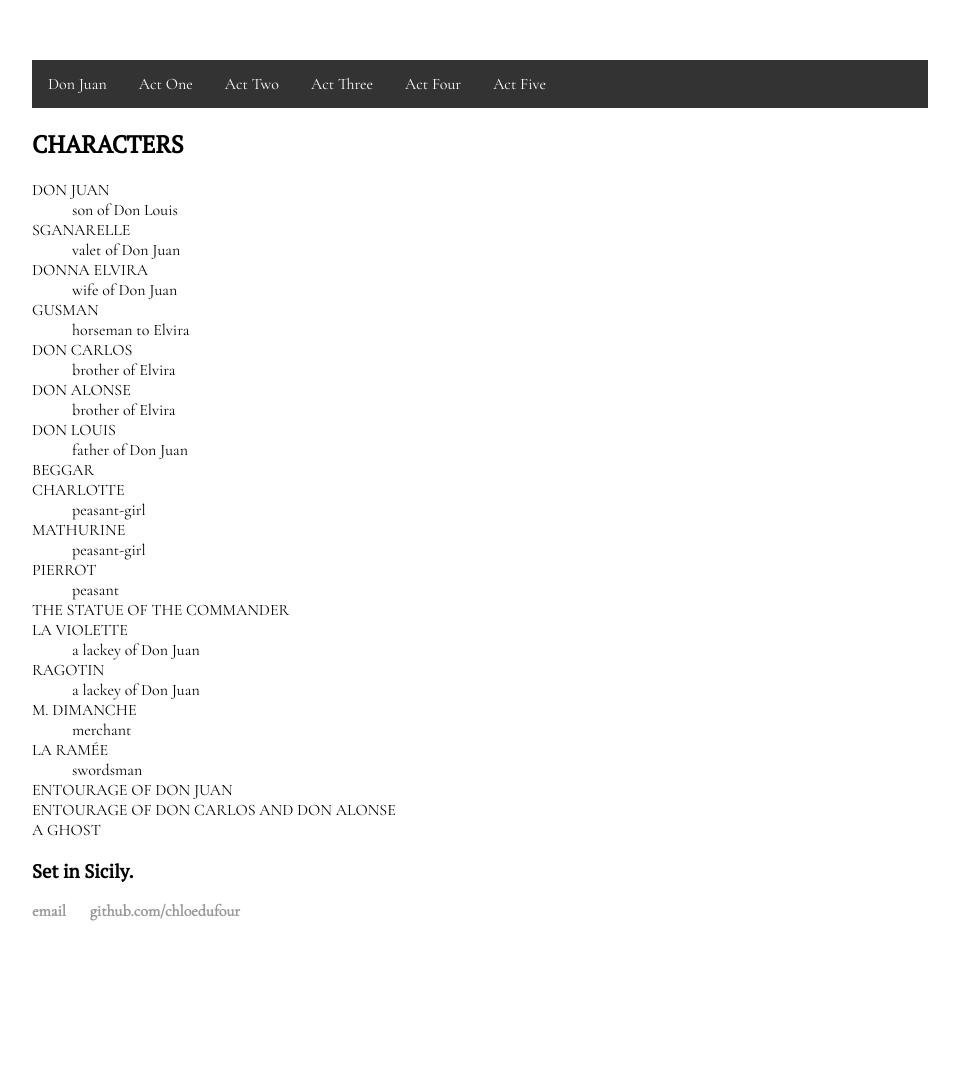
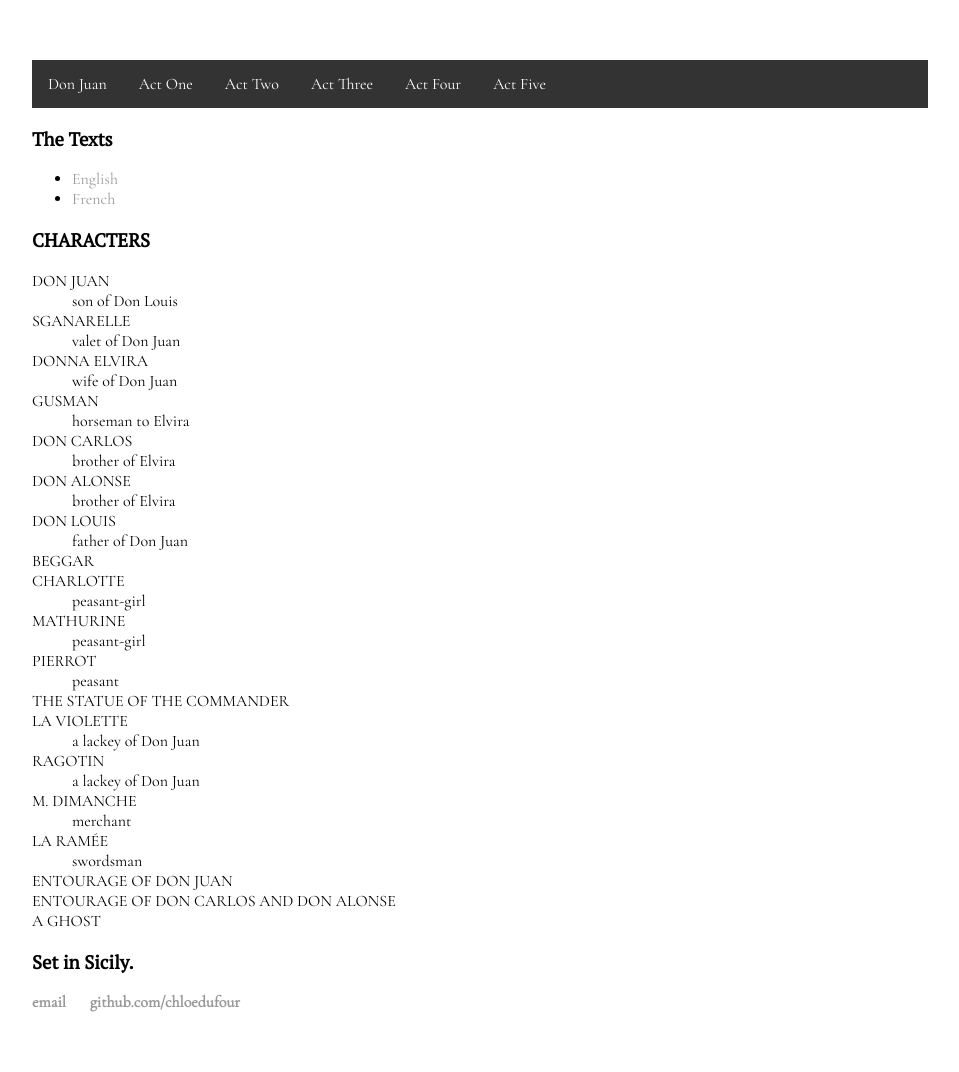
Before and after one commit to chloedufour/cdufour.github.io, a Jekyll site: the page built from final/DonJuan/index.html, in a window 1280 px wide. Shown: the whole page, without its empty margins (160-1119 px from the left). Built offline with Jekyll 4.4.1, drawn with Linux system fonts in a browser that asks for light colours; before the commit the page ends 981 px from its top, so only the background shows below that.

Commit message:
Update index.html

```diff
--- a/final/DonJuan/index.html
+++ b/final/DonJuan/index.html
@@ -3,7 +3,13 @@ layout: donjuan
 title: "Don Juan"
 ---
 <html>
-<h2>CHARACTERS</h2>
+ <h3>The Texts</h3>
+ <ul>
+  <li><a href="/final/DonJuan/DonJuan.xml">English</a></li>
+  <li><a href="/final/DonJuan/DonJuan-french.xml">French</a></li>
+ </ul>
+
+<h3>CHARACTERS</h3>
 
 <dl>
 <dt>DON JUAN</dt>
```
